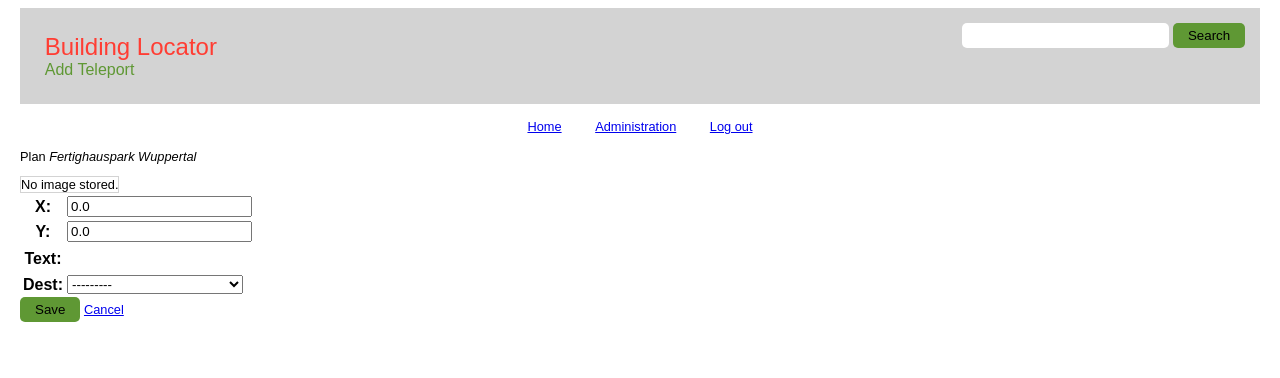
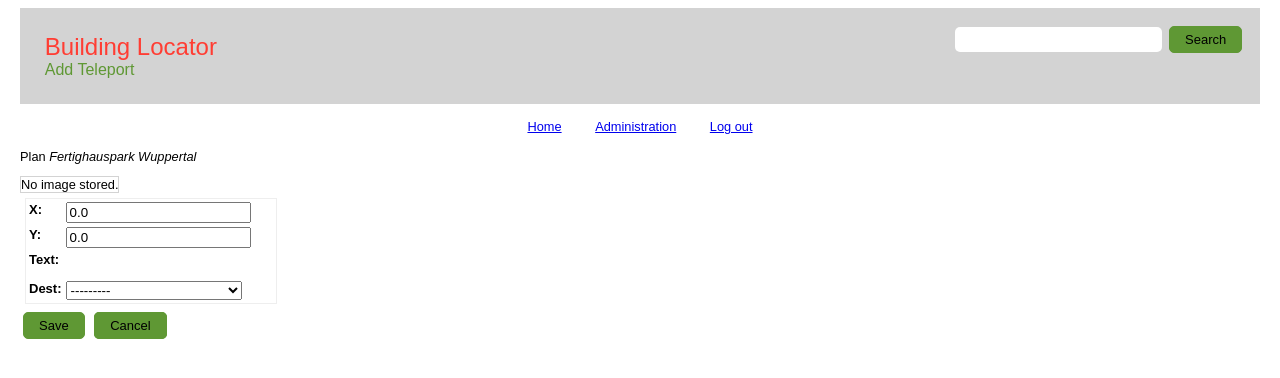
Before and after one commit to motlib/dbloc, a Django app: page /plan/1/add_tp/ in a window 1280 px wide. Shown: the top 378 px of the page. Run offline with Django 3.2, Linux system fonts and the light colour scheme; the visitor is signed in with stand-in values (Sample User, id 1); data comes from the database, SQL or seed files in the repository.

Commit message:
Improve style for forms

```diff
--- a/dbloc/static/css/style.css
+++ b/dbloc/static/css/style.css
@@ -7,21 +7,6 @@
  * Orange #fd8300
  */
 
-input[type=submit] {
-    padding:5px 15px;
-    background: #5f9834;
-    border:0 none;
-    color: black;
-    border-radius: 5px;
-}
-
-input[type=text] {
-    padding:5px 15px;
-    background: white;
-    border: 0 none;
-    border-radius: 5px;
-    color: black;
-}
 
 #links {
     margin-top: 15px;
@@ -124,11 +109,6 @@
 
 }
 
-.form_table th {
-    font-size: small;
-    font-weight: bold;
-    vertical-align: top;
-}
 
 
 /* Infotable */
@@ -151,3 +131,44 @@
 .infotable tr th, .infotable tr td {
     padding: 0.4em;
 }
+
+
+/* Forms */
+
+.form_table {
+    border: 1pt solid #eee;
+    margin: 5px;
+}
+
+.form_table th {
+    font-size: small;
+    font-weight: bold;
+    vertical-align: top;
+    text-align: left;
+}
+
+input[type=submit], .cancel_button{
+    padding:5px 15px;
+    margin: 3px;
+    background: #5f9834;
+    border: 1px solid #5f9834;
+//    border:0 none;
+    color: black;
+    border-radius: 5px;
+    font-size: small;
+    text-decoration: none;
+    cursor: pointer;
+}
+
+input[type=submit]:hover, .cancel_button:hover {
+    color: white;
+}
+
+
+input[type=text] {
+    padding:5px 15px;
+    background: white;
+    border: 0 none;
+    border-radius: 5px;
+    color: black;
+}
--- a/loc/jinja2/loc/plan_add_teleport.html
+++ b/loc/jinja2/loc/plan_add_teleport.html
@@ -22,12 +22,12 @@
 <form method="post">
   {{ csrf_input }}
 
-  <table>
+  <table class="form_table">
     {{ form.as_table() }}
   </table>
 
   <input type="Submit"  value="Save"/>
-  <a href="{{ url('loc:plan', args=[plan.id]) }}">Cancel</a>
+  <a class="cancel_button" href="{{ url('loc:plan', args=[plan.id]) }}">Cancel</a>
 </form>
 
 <script type="text/javascript">
--- a/loc/jinja2/loc/plan_edit_meta.html
+++ b/loc/jinja2/loc/plan_edit_meta.html
@@ -13,7 +13,7 @@
   </table>
 
   <input type="submit" value="Save" />
-  <a href="{{ url('loc:plan', args=[plan.id]) }}">Cancel</a>
+  <a class="cancel_button" href="{{ url('loc:plan', args=[plan.id]) }}">Cancel</a>
 </form>
 
 {% endblock %}
```
